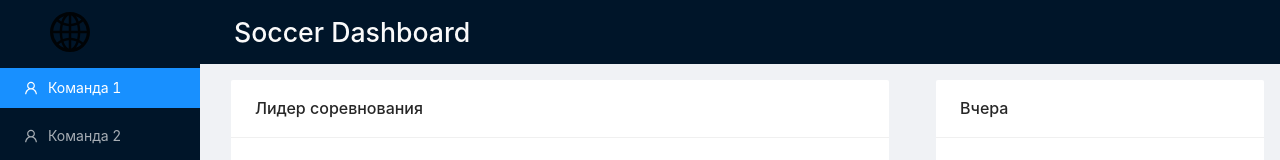
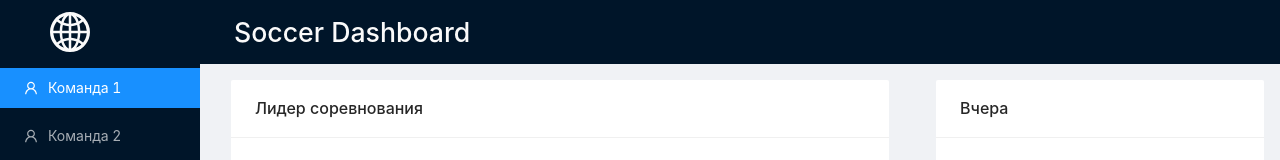
Before and after one commit to mikershov94/soccer_dashboard, a Next.js app: page / in a window 1280 px wide. Shown: the top 160 px of the page. Built offline with nearby package versions, Linux system fonts and the light colour scheme.

Commit message:
Refactored home-page

```diff
--- a/components/main-layout.tsx
+++ b/components/main-layout.tsx
@@ -1,15 +1,14 @@
 import { ReactElement } from "react";
 import Link from 'next/link';
-import { Layout, Menu, Row, Col, Card, Typography, Divider } from 'antd';
-import { GlobalOutlined, UserOutlined } from '@ant-design/icons';
+import { Layout } from 'antd';
+import { GlobalOutlined } from '@ant-design/icons';
 
 import SideMenu from "./side-menu";
 
-import teamStyles from '../styles/team.module.sass';
-import homeStyles from '../styles/home.module.sass';
+import styles from '../styles/main-layout.module.sass';
+import "antd/dist/antd.css";
 
 const { Header, Sider, Content } = Layout;
-const { Title, Text } = Typography;
 
 interface MainLayoutWithoutProps {
     children: ReactElement
@@ -18,9 +17,9 @@ interface MainLayoutWithoutProps {
 const MainLayout = ({ children }: MainLayoutWithoutProps) => {
     return(
         <Layout>
-            <Header className={teamStyles.header}>
+            <Header className={styles.header}>
             <Link href='/'>
-                <GlobalOutlined className={teamStyles.logo} />
+                <GlobalOutlined style={{ fontSize: '30pt', color: '#fafafa' }} />
             </Link>
             <div>
                 <h1>Soccer Dashboard</h1>
--- a/pages/index.tsx
+++ b/pages/index.tsx
@@ -1,8 +1,6 @@
 import type { NextPage } from 'next';
 import Head from 'next/head';
-import Link from 'next/link';
-import { Layout, Menu, Row, Col, Card, Typography, Divider } from 'antd';
-import { GlobalOutlined, UserOutlined } from '@ant-design/icons';
+import { Row, Col } from 'antd';
 
 import MainLayout from '../components/main-layout';
 import LeaderCard from '../components/leader-card';
@@ -12,12 +10,7 @@ import TodayCard from '../components/today-card';
 import TomorrowCard from '../components/tomorrow-card';
 import YesterdayCard from '../components/yesterday-card';
 
-import "antd/dist/antd.css";
-import styleHeader from '../styles/team.module.sass';
 import styles from '../styles/home.module.sass';
-
-const { Header, Sider, Content } = Layout;
-const { Title, Text } = Typography;
 
 const Home: NextPage = () => {
     return(
@@ -28,7 +21,6 @@ const Home: NextPage = () => {
                 <link rel="icon" href="/favicon.ico" />
             </Head>
             <MainLayout>
-
                 <Row>
                     <Col span={16}>
                         <Row justify='space-around'>
@@ -81,8 +73,6 @@ const Home: NextPage = () => {
                     </Col>
                 </Row>
             </MainLayout>
-
-
         </>
     );
 }
--- a/styles/globals.css
+++ b/styles/globals.css
@@ -7,7 +7,6 @@ body {
 }
 
 a {
-  color: inherit;
   text-decoration: none;
 }
 
--- /dev/null
+++ b/styles/main-layout.module.sass
@@ -0,0 +1,9 @@
+.header
+    display: flex
+    color: #fafafa
+    align-items: center
+
+    h1
+        color: #fafafa
+        font-size: 20pt
+        margin: 0 9rem
```
Lines whose indentation alone changed are shown as unchanged.
